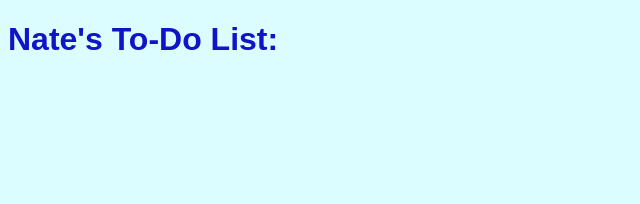
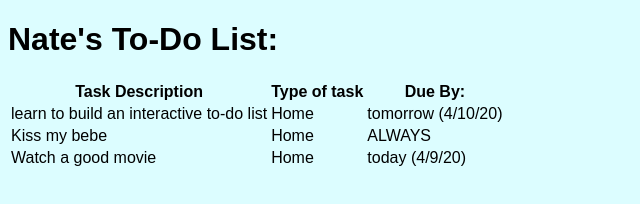
Before and after one commit to nateambrose/to-do, a plain HTML site: page index.html in a window 1280 px wide. Shown: the whole page, without its empty margins (0-640 px from the left). Drawn offline with Linux system fonts and the light colour scheme.

Commit message:
Update index.html

```diff
--- a/index.html
+++ b/index.html
@@ -10,12 +10,40 @@
         }
         #heading {
          color: rgb(15,20,200)
+         text-align:center
         }
       </style>
      </head>
      <body>
-       <h1 id="heading">Nate's To-Do List:</h1>
+       <h1 id="heading"><span class ='name'>Nate</span>'s To-Do List:</h1>
 
+       <table>
+         <thead>
+           <tr>
+             <th>Task Description</th>
+             <th>Type of task</th>
+             <th>Due By:</th>
+           </tr>
+         </thead>
+         <tbody>
+           <tr>
+             <td>learn to build an interactive to-do list</td>
+             <td>Home</td>
+             <td>tomorrow (4/10/20)</td>
+           </tr>
+           <tr>
+             <td>Kiss my bebe</td>
+             <td>Home</td>
+             <td>ALWAYS</td>
+           </tr>
+           <tr>
+             <td>Watch a good movie</td>
+             <td>Home</td>
+             <td>today (4/9/20)</td>
+           </tr>
+         </tbody>
+
+       </table>
 
 
      </body>
```
